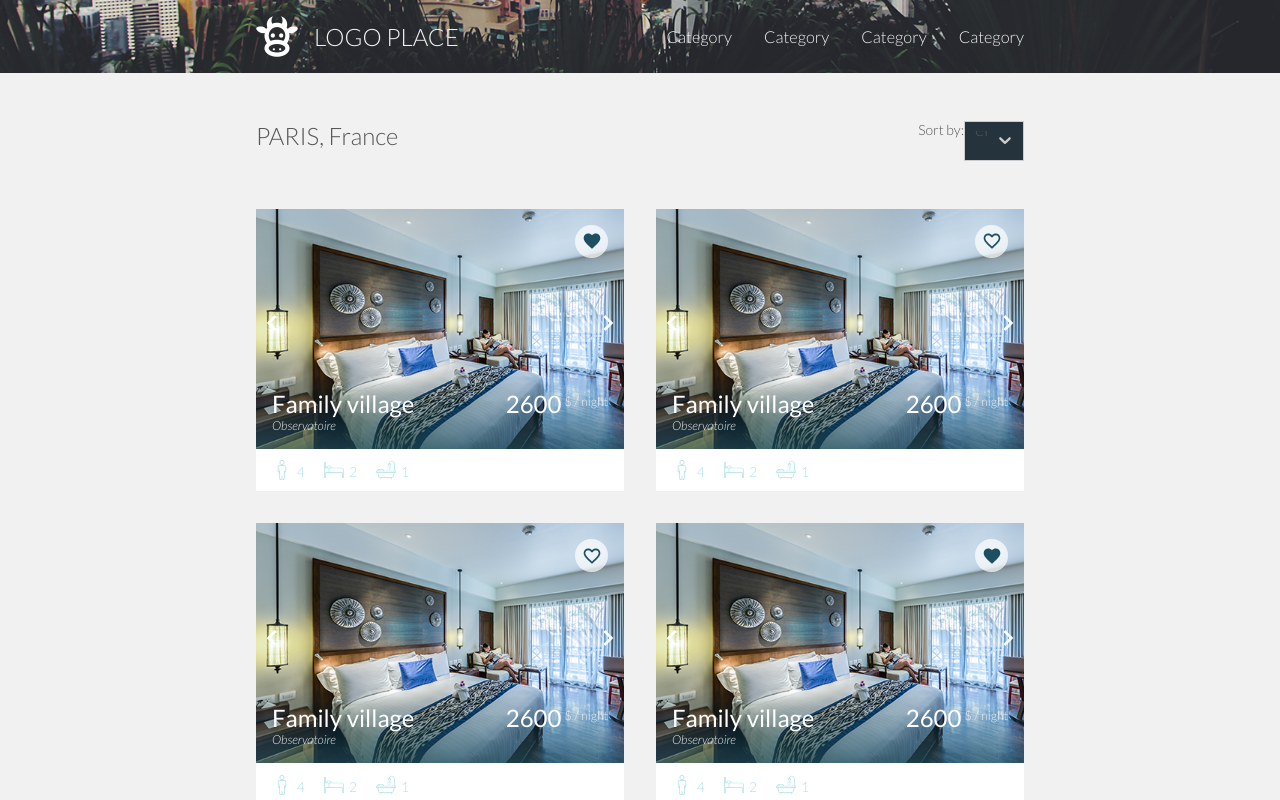
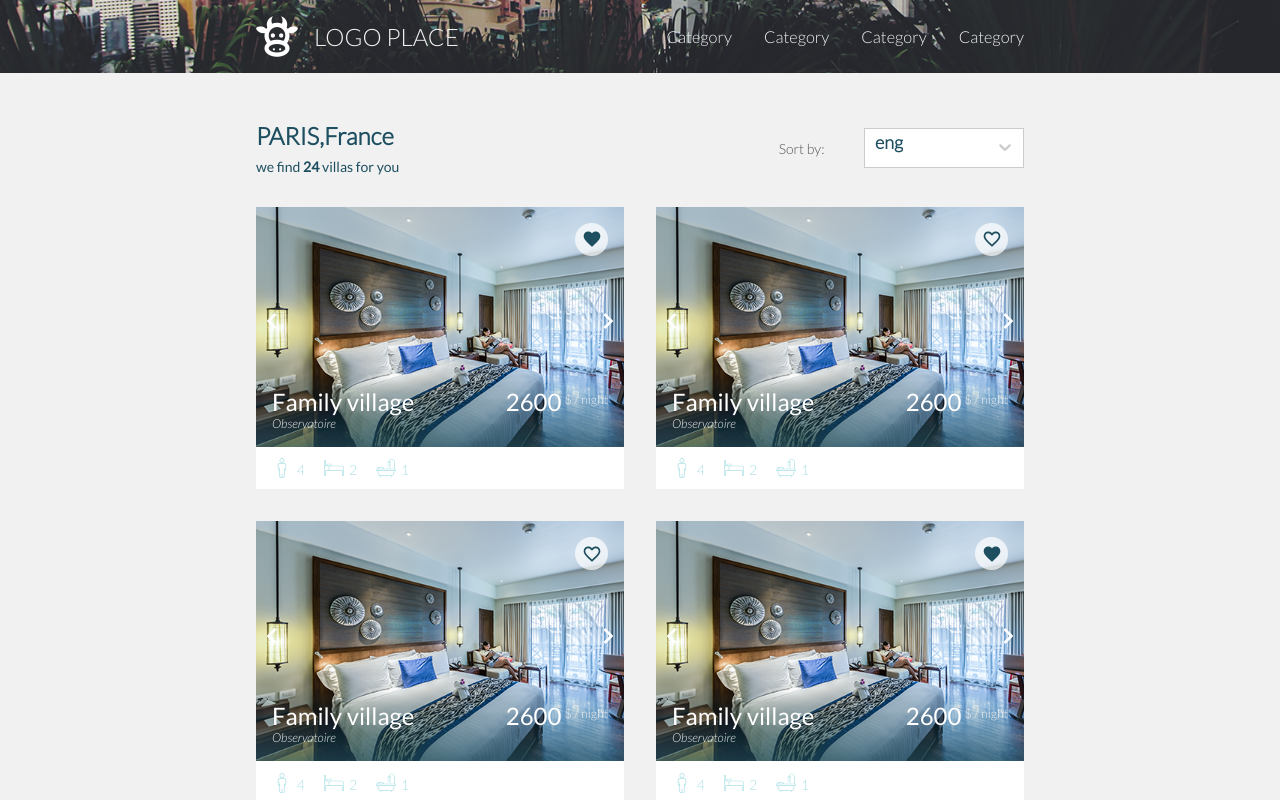
Before and after one commit to NevedomaZverushka/hotel-site, a React (Create React App) app: page / in a window 1280 px wide. Shown: the top 800 px of the page. Built offline with nearby package versions, Linux system fonts and the light colour scheme.

Commit message:
Fixed grid tiles header

```diff
--- a/src/assets/styles/colors.scss
+++ b/src/assets/styles/colors.scss
@@ -1,6 +1,6 @@
 $white: #fff;
 $light-grey: #f1f1f1;
-$grey: #555555;
+$grey: #555;
 $dark-blue: #25333c;
 $blue: #1e4f60;
 $light-blue: #ade1e5;
--- a/src/assets/styles/components/GridTiles.scss
+++ b/src/assets/styles/components/GridTiles.scss
@@ -4,12 +4,32 @@
   display: flex;
   width: 100%;
   justify-content: space-between;
+  gap: 2rem;
 
+  h3, h4 {
+    color: $blue;
+  }
   h3 {
     font-family: "Lato-Light", serif;
+    padding-bottom: 0.5rem;
+    font-weight: bold;
 
     div {
       text-transform: uppercase;
+    }
+  }
+  h4 {
+    font-size: 0.875rem;
+  }
+  .sort_block {
+    display: flex;
+    align-items: center;
+    gap: 0.5rem;
+    justify-content: space-between;
+    flex: 1;
+
+    span {
+      color: $grey;
     }
   }
 }
--- a/src/components/Dropdown.js
+++ b/src/components/Dropdown.js
@@ -2,24 +2,24 @@ import React from 'react';
 import Select from 'react-select';
 
 export default function Dropdown(props) {
-    const { placeholder, items, item, setItem, darkmode = true } = props;
+    const { placeholder, items, item, setItem, darkmode = true, containerStyle } = props;
+    const [styles, setStyles] = React.useState({});
 
-    const styles = React.useMemo(() => {
-        return(
-            {
+    React.useEffect(() => {
+        setStyles({
             container: styles => ({
                 ...styles,
-                    marginBottom: "1rem",
+                ...containerStyle
             }),
             control: styles => ({
                 ...styles,
-                    backgroundColor: '#25333c',
+                backgroundColor: darkmode ? '#25333c' : '#fff',
                 borderRadius: 0,
                 height: '2.5rem',
             }),
             menu: styles => ({
                 ...styles,
-                    backgroundColor: '#25333c',
+                backgroundColor: darkmode ? '#25333c' : '#fff',
                 borderRadius: 0,
             }),
             valueContainer: styles => ({
@@ -37,8 +37,7 @@ export default function Dropdown(props) {
                 ...provided,
                 height: "3.5rem",
             })
-            }
-        )
+        });
     }, [darkmode]);
 
     return(
@@ -46,12 +45,17 @@ export default function Dropdown(props) {
             styles={styles}
             components={{
                 IndicatorSeparator: () => null,
-                Placeholder: () => <h3 style={{ fontSize: "1.125rem" }}>{placeholder}</h3>
+                Placeholder: () => (
+                    <h3 style={{ fontSize: "1.125rem", color: !darkmode ? "#555 !important" : "" }}>{placeholder}</h3>
+                )
             }}
-            formatOptionLabel={({ label }) => (<h3 style={{ fontSize: "1.125rem", height: "2.7rem" }}>{label}</h3>)}
+            formatOptionLabel={
+                ({ label }) => (<h3 style={{ fontSize: "1.125rem", height: "2.7rem", color: !darkmode ? "#555 !important" : "" }}>{label}</h3>)
+            }
             options={items}
             defaultValue={items[0]}
             onChange={({ value }) => setItem(value)}
+            isSearchable={false}
         />
     );
 }
--- a/src/components/Footer.js
+++ b/src/components/Footer.js
@@ -59,6 +59,7 @@ export default function Footer() {
         <div className="footer">
             <div className="block">
                 <Dropdown
+                    containerStyle={{ marginBottom: "1rem" }}
                     items={languageOptions}
                     item={language}
                     setItem={setLanguage}
--- a/src/components/GridTiles.js
+++ b/src/components/GridTiles.js
@@ -44,14 +44,15 @@ const housesList = [
 
 export default function GridTiles() {
     return(
-        <>
+        <React.Fragment>
             <div className="row grid_header">
-                <div>
-                    <h3 className="row"><div>Paris</div>, France</h3>
+                <div style={{ flex: 2 }}>
+                    <h3 className="row"><div>Paris,</div> France</h3>
+                    <h4>we find <b>24</b> villas for you</h4>
                 </div>
-                <div className="row">
+                <div className="row sort_block">
                     <span>Sort by:</span>
-                    <Dropdown items={languageOptions} />
+                    <Dropdown items={languageOptions} darkmode={false} containerStyle={{ width: "10rem" }} />
                 </div>
             </div>
             <div className="row" style={{ gap: "2rem", width: "100%" }}>
@@ -65,6 +66,6 @@ export default function GridTiles() {
                 <span>...</span>
                 <img src={icons.arrowRight} />
             </div>
-        </>
+        </React.Fragment>
     );
 }
```
Lines whose indentation alone changed are shown as unchanged.
